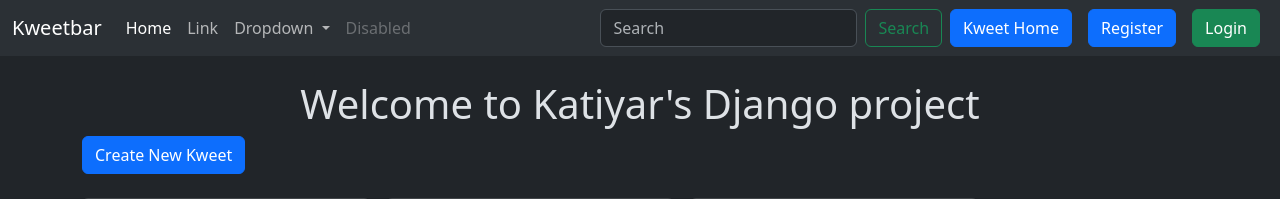
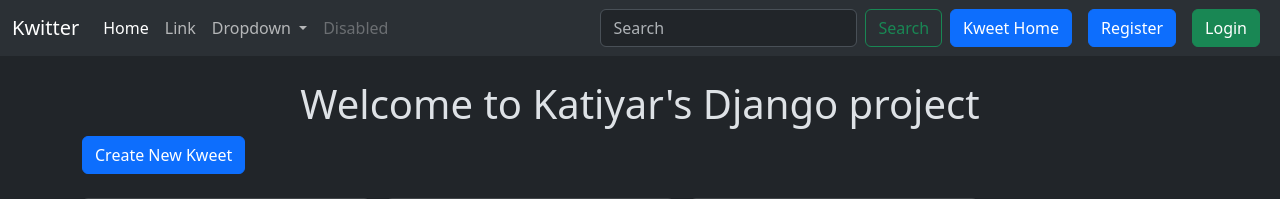
Before and after one commit to AyushKatiyar13/fs-project, a Django app: page / in a window 1280 px wide. Shown: the top 199 px of the page. Run offline with Django 5.2, Linux system fonts and the light colour scheme; data comes from the database, SQL or seed files in the repository; both versions use the stored data as it was after the commit.

Commit message:
Welcome to the Kwitter's World

```diff
--- a/kwitter/kweet/templates/index.html
+++ b/kwitter/kweet/templates/index.html
@@ -7,6 +7,6 @@
 
 {% block content %}
 
-<h1 class="text-center mt-4">Welcome to Katiyar's Django project</h1>
+<h1 class="text-center mt-4">Welcome to the Kwitter's World</h1>
 
 {% endblock %}
--- a/kwitter/templates/layout.html
+++ b/kwitter/templates/layout.html
@@ -16,7 +16,7 @@
   <body>
     <nav class="navbar navbar-expand-lg bg-body-tertiary">
       <div class="container-fluid">
-        <a class="navbar-brand" href="#">Kweetbar</a>
+        <a class="navbar-brand" href="#">Kwitter</a>
         <button
           class="navbar-toggler"
           type="button"
```
Also changed, not shown: kwitter/db.sqlite3.
